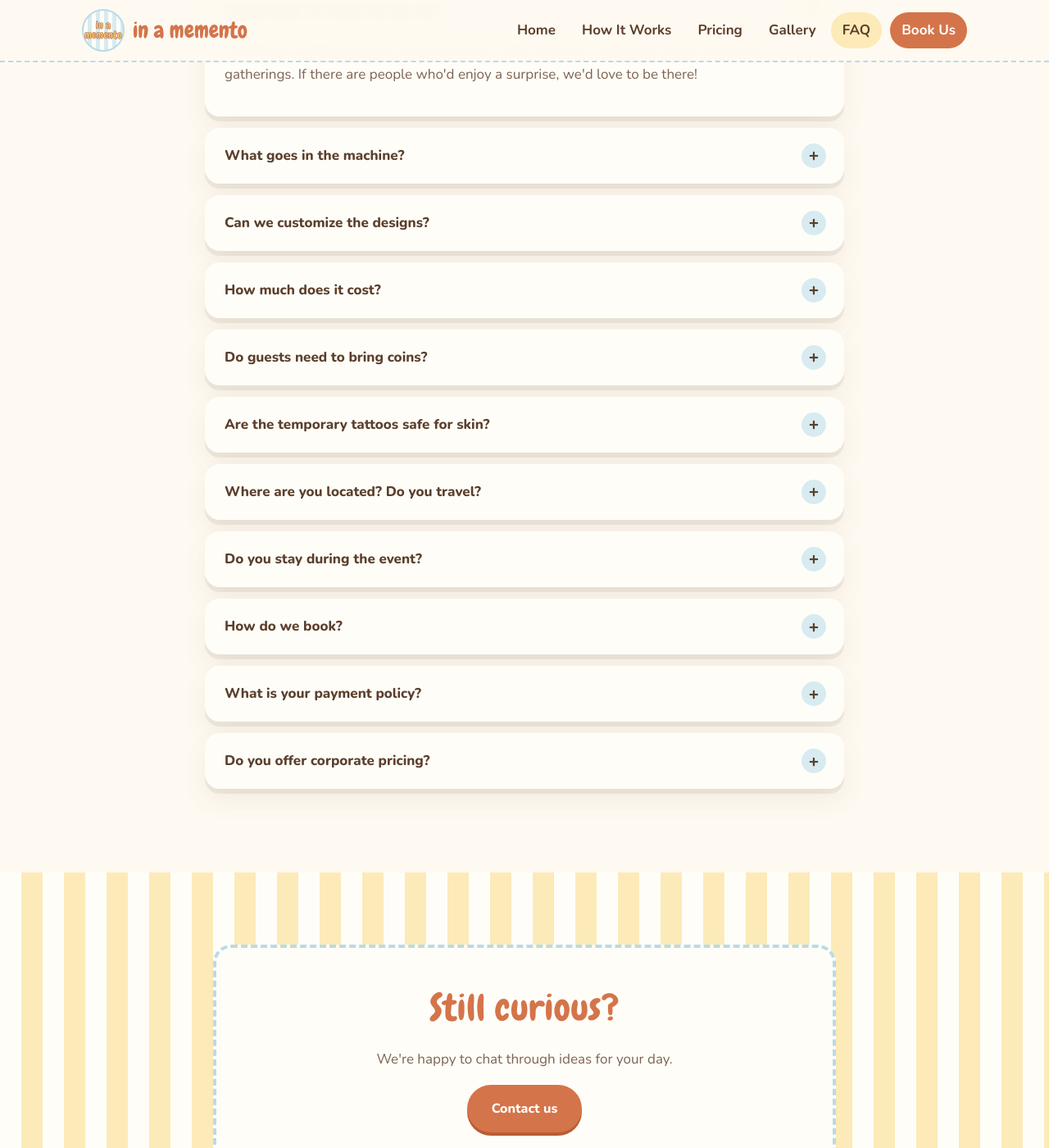
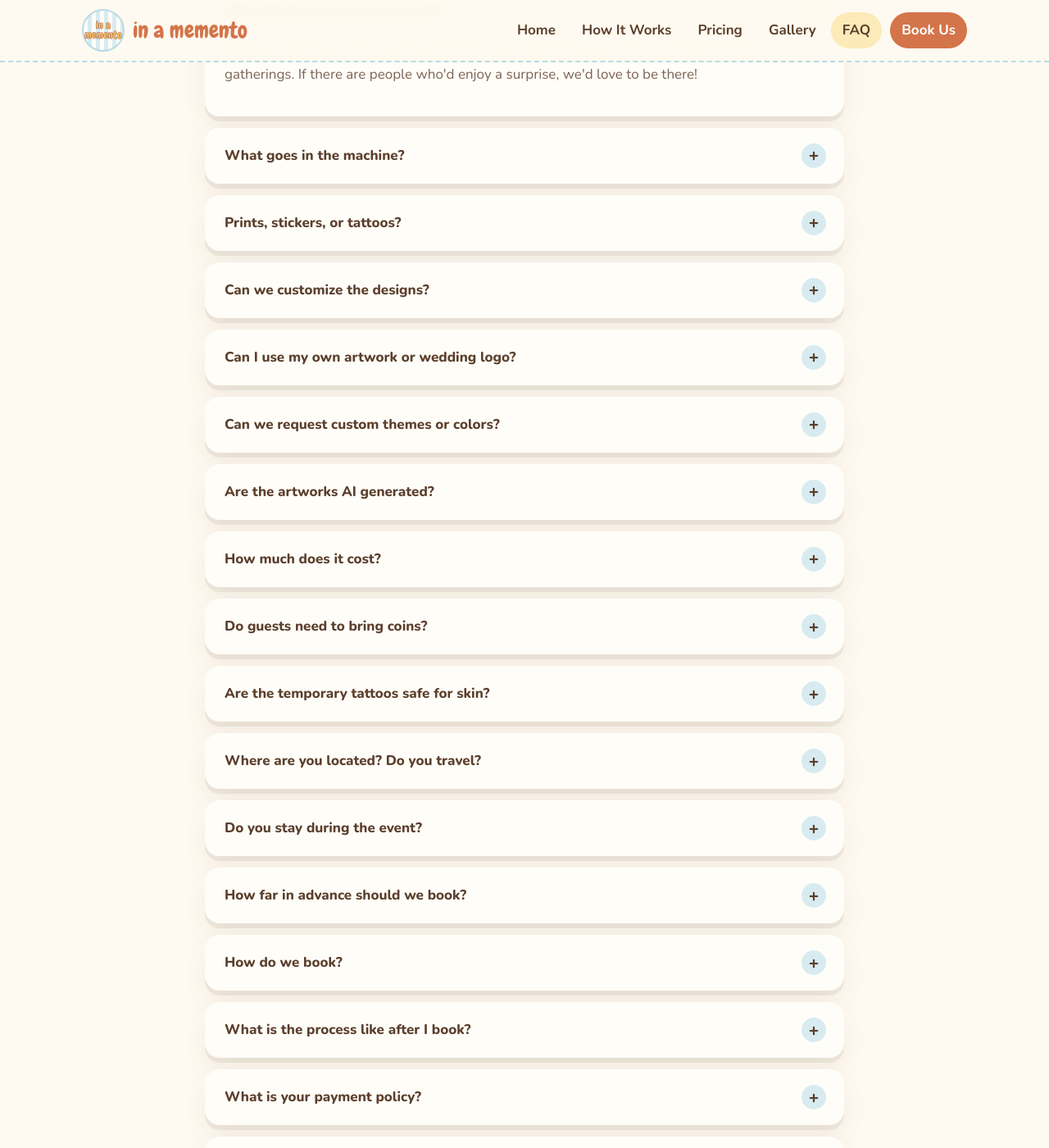
Before and after one commit to andrew-hy-kim/in.a.memento, a Jekyll site: the page built from faq/index.html, in a window 1280 px wide and 1400 px high, scrolled down 537 px. Shown: the whole window at 82% size. Built offline with Jekyll 4.4.1, drawn with Linux system fonts in a browser that asks for light colours.

Commit message:
Add six FAQs and a booking lead-time note
New FAQs cover own artwork, custom themes, item types, AI-free designs,
booking lead time with the rush fee, and the post-booking process.
Pricing notes the 2-month lead time and $75 expedite fee, and the
$0.50–$2 range keeps its dash.

Co-Authored-By: Claude Opus 5.5 <noreply@anthropic.com>
Claude-Session: https://claude.ai/code/session_01A4x6zNFM2ikQnVBPRWM1LK

```diff
--- a/faq/index.html
+++ b/faq/index.html
@@ -25,12 +25,28 @@ description: Answers to common questions about renting an in a memento sticker,
       <div><p>Stickers, temporary tattoos and/or mini prints! The machine has three slots, so each one can hold something different.</p></div>
     </details>
     <details>
+      <summary>Prints, stickers, or tattoos?</summary>
+      <div><p>Mini prints are a beautiful, permanent keepsake. Stickers are a universal crowd pleaser. Temporary tattoos add an interactive vibe to the reception! You can also mix and match.</p></div>
+    </details>
+    <details>
       <summary>Can we customize the designs?</summary>
       <div><p>Yes! Choose from our design library (customizing those is free), provide your own art for free, or request a custom design for $50 each.</p></div>
     </details>
     <details>
+      <summary>Can I use my own artwork or wedding logo?</summary>
+      <div><p>Yes! We love using your custom wedding crests, monograms, venue line drawings, or photos of your pets. Simply upload your high resolution files during the booking process, and we’ll handle the sizing, printing, and packaging.</p></div>
+    </details>
+    <details>
+      <summary>Can we request custom themes or colors?</summary>
+      <div><p>Yes, of course! We’d love to hear your vision and create artwork based on your wedding or event aesthetic. A color palette is a great way to keep your pieces cohesive.</p></div>
+    </details>
+    <details>
+      <summary>Are the artworks AI generated?</summary>
+      <div><p>No! All designs are made either by us or a local Seattle artist, created specifically for your event.</p></div>
+    </details>
+    <details>
       <summary>How much does it cost?</summary>
-      <div><p>Machine rental is $200 for 2 hours up to $425 for 5 hours, including delivery, setup and pickup. Mementos are $0.50 to $2 per item depending on the type, quantity and size. Please see our <a href="{{ '/pricing/' | relative_url }}">pricing page</a> for details.</p></div>
+      <div><p>Machine rental is $200 for 2 hours up to $425 for 5 hours, including delivery, setup and pickup. Mementos are $0.50–$2 per item depending on the type, quantity and size. Please see our <a href="{{ '/pricing/' | relative_url }}">pricing page</a> for details.</p></div>
     </details>
     <details>
       <summary>Do guests need to bring coins?</summary>
@@ -49,8 +65,16 @@ description: Answers to common questions about renting an in a memento sticker,
       <div><p>Yes. We set up the machine, keep an eye on it during your event, and take it away afterward.</p></div>
     </details>
     <details>
+      <summary>How far in advance should we book?</summary>
+      <div><p>As soon as possible! To ensure ample time for custom designs and printing, we request a minimum of 2 months’ notice. If your event is sooner, please <a href="{{ '/contact/' | relative_url }}">reach out</a> and we’ll see what we can do! For expedited production within 3 weeks, a $75 fee will be added to cover priority printing and expedited shipping.</p></div>
+    </details>
+    <details>
       <summary>How do we book?</summary>
       <div><p>Please fill out our <a href="{{ '/contact/' | relative_url }}">interest form</a> and we'll email you about availability within 1 to 5 business days. A 25% deposit secures your date.</p></div>
+    </details>
+    <details>
+      <summary>What is the process like after I book?</summary>
+      <div><p>We will meet virtually over phone or video call to go over all the details, including your vision for your prints, the signage, timeline, and any questions you may have. We’ll then work together to make your designs perfect and ready for your event!</p></div>
     </details>
     <details>
       <summary>What is your payment policy?</summary>
--- a/pricing/index.html
+++ b/pricing/index.html
@@ -54,7 +54,7 @@ description: Vending machine rental pricing for weddings, parties and events in
     <div class="grid grid-2">
       <div class="card tape">
         <h3>Memento prices</h3>
-        <div class="price">$0.50 to $2 <span class="price-unit">/ item</span></div>
+        <div class="price">$0.50–$2 <span class="price-unit">/ item</span></div>
         <p class="muted">Depends on:</p>
         <ul class="checklist">
           <li>The item: sticker, temporary tattoo and/or mini print</li>
@@ -97,6 +97,7 @@ description: Vending machine rental pricing for weddings, parties and events in
           <li>A minimum <strong>25% deposit</strong> is required at the time of booking to secure your date.</li>
           <li>Deposits are non-refundable.</li>
           <li>The remaining balance is due in full at least <strong>14 days</strong> before your event.</li>
+          <li>Please book at least <strong>2 months</strong> ahead. For expedited production within 3 weeks of your event, a $75 fee covers priority printing and shipping.</li>
         </ul>
       </div>
       <div class="card mt-lg">
```
